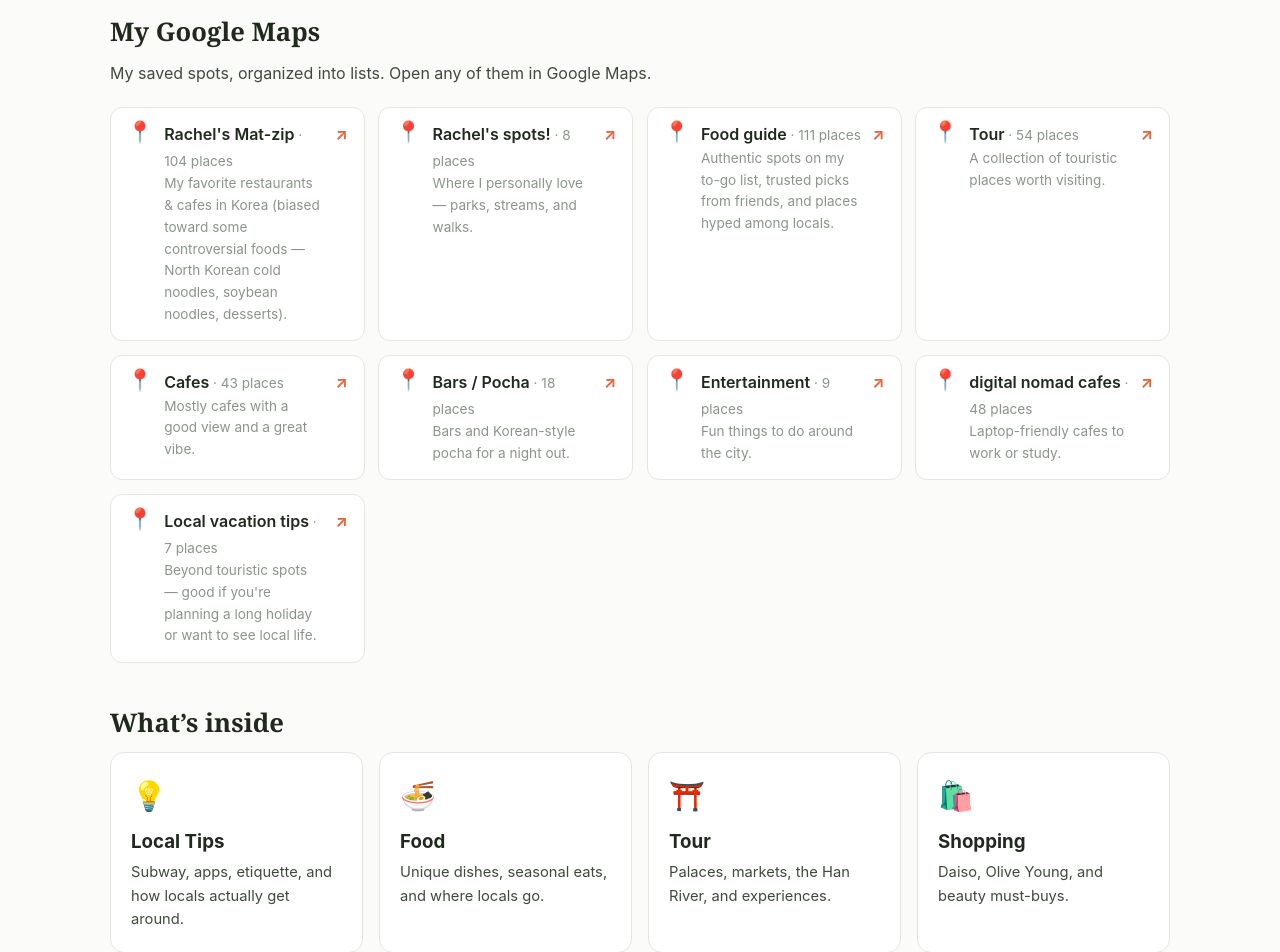
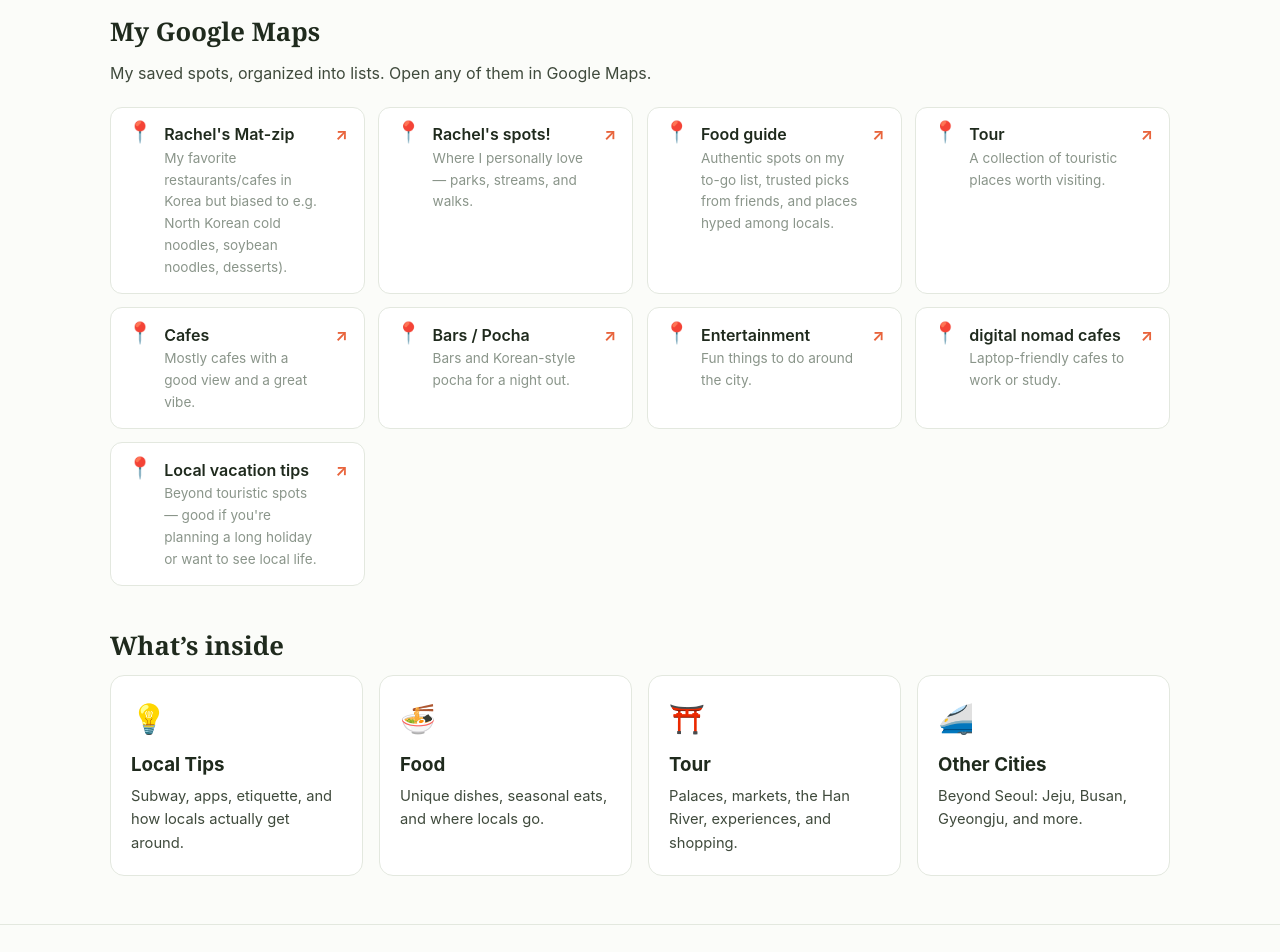
Before and after one commit to rachelse/rachel-korea-guide, a React (Vite) app: page / in a window 1280 px wide. Shown: the part 1160-2112 px from the top of the page. Built offline with nearby package versions, Linux system fonts and the light colour scheme.

Commit message:
Removed counts for google maps and moved shopping section to tour

```diff
--- a/src/App.tsx
+++ b/src/App.tsx
@@ -4,7 +4,6 @@
 import Tips from './pages/Tips'
 import Food from './pages/Food'
 import Tour from './pages/Tour'
-import Shopping from './pages/Shopping'
 import Cities from './pages/Cities'
 
 export default function App() {
@@ -15,7 +14,6 @@
         <Route path="tips" element={<Tips />} />
         <Route path="food" element={<Food />} />
         <Route path="tour" element={<Tour />} />
-        <Route path="shopping" element={<Shopping />} />
         <Route path="cities" element={<Cities />} />
       </Route>
     </Routes>
--- a/src/components/NavBar.tsx
+++ b/src/components/NavBar.tsx
@@ -6,7 +6,6 @@
   { to: '/tips', label: 'Tips' },
   { to: '/food', label: 'Food' },
   { to: '/tour', label: 'Tour' },
-  { to: '/shopping', label: 'Shopping' },
   { to: '/cities', label: 'Other Cities' },
 ]
 
--- a/src/data/maps.ts
+++ b/src/data/maps.ts
@@ -4,62 +4,52 @@
   label: string
   url: string
   note?: string
-  count?: number
 }
 
 export const mapLinks: MapLink[] = [
   {
     label: "Rachel's Mat-zip",
     url: 'https://maps.app.goo.gl/Lwo6nBQTaSRk2ugf8',
-    count: 104,
-    note: 'My favorite restaurants & cafes in Korea (biased toward some controversial foods — North Korean cold noodles, soybean noodles, desserts).',
+    note: 'My favorite restaurants/cafes in Korea but biased to e.g. North Korean cold noodles, soybean noodles, desserts).',
   },
   {
     label: "Rachel's spots!",
     url: 'https://maps.app.goo.gl/yGQgVwiCEKGSuLJt7',
-    count: 8,
     note: 'Where I personally love — parks, streams, and walks.',
   },
   {
     label: 'Food guide',
     url: 'https://maps.app.goo.gl/PgqZaqe8ym7KGodq8',
-    count: 111,
     note: 'Authentic spots on my to-go list, trusted picks from friends, and places hyped among locals.',
   },
   {
     label: 'Tour',
     url: 'https://maps.app.goo.gl/AwjDMaFLEfj9WFPR7',
-    count: 54,
     note: 'A collection of touristic places worth visiting.',
   },
   {
     label: 'Cafes',
     url: 'https://maps.app.goo.gl/YNCdhrTsEjwZGFNQ6',
-    count: 43,
     note: 'Mostly cafes with a good view and a great vibe.',
   },
   {
     label: 'Bars / Pocha',
     url: 'https://maps.app.goo.gl/u5DKncgQknbBH3Te8',
-    count: 18,
     note: 'Bars and Korean-style pocha for a night out.',
   },
   {
     label: 'Entertainment',
     url: 'https://maps.app.goo.gl/RCzCCUjGJb1FwLVa7',
-    count: 9,
     note: 'Fun things to do around the city.',
   },
     {
     label: 'digital nomad cafes',
     url: 'https://maps.app.goo.gl/nCuBGVJcQH2czvKt6',
-    count: 48,
     note: 'Laptop-friendly cafes to work or study.',
   },
   {
     label: 'Local vacation tips',
     url: 'https://maps.app.goo.gl/dADaH9MSt3Qfr9zt9',
-    count: 7,
     note: "Beyond touristic spots — good if you're planning a long holiday or want to see local life.",
   },
 ]
--- a/src/data/shopping.ts
+++ /dev/null
@@ -1,19 +0,0 @@
-import type { ContentNote } from './types'
-
-export const shopping: ContentNote[] = [
-  {
-    title: 'Daiso (다이소)',
-    body:
-      'You will find a store on practically every other street. "Daiso" sounds like "다 있어" (they have everything) in Korean — and they nearly do. Super cheap (1,000–5,000 won), covering more than 70% of everyday household items.',
-  },
-  {
-    title: 'Olive Young (올리브영)',
-    body:
-      'The go-to Korean skincare and beauty drugstore. It is so dominant that Sephora withdrew from Korea. Most products are high quality — ask me for specific recommendations.',
-  },
-  {
-    title: 'Beauty devices',
-    body:
-      'Home beauty/skincare devices are popular. You can get a big discount by buying from an online duty-free shop.',
-  },
-]
--- a/src/data/tour.ts
+++ b/src/data/tour.ts
@@ -62,4 +62,24 @@
       { title: 'Korean medicine clinic (한의원)', body: 'Try traditional Korean medicine and acupuncture.' },
     ],
   },
+  {
+    heading: 'Shopping',
+    items: [
+      {
+        title: 'Daiso (다이소)',
+        body:
+          'You will find a store on practically every other street. "Daiso" sounds like "다 있어" (they have everything) in Korean — and they nearly do. Super cheap (1,000–5,000 won), covering more than 70% of everyday household items.',
+      },
+      {
+        title: 'Olive Young (올리브영)',
+        body:
+          'The go-to Korean skincare and beauty drugstore. It is so dominant that Sephora withdrew from Korea. Most products are high quality — ask me for specific recommendations.',
+      },
+      {
+        title: 'Beauty devices',
+        body:
+          'Home beauty/skincare devices are popular. You can get a big discount by buying from an online duty-free shop.',
+      },
+    ],
+  },
 ]
--- a/src/pages/Home.tsx
+++ b/src/pages/Home.tsx
@@ -5,8 +5,7 @@
 const sections = [
   { to: '/tips', emoji: '💡', title: 'Local Tips', desc: 'Subway, apps, etiquette, and how locals actually get around.' },
   { to: '/food', emoji: '🍜', title: 'Food', desc: 'Unique dishes, seasonal eats, and where locals go.' },
-  { to: '/tour', emoji: '⛩️', title: 'Tour', desc: 'Palaces, markets, the Han River, and experiences.' },
-  { to: '/shopping', emoji: '🛍️', title: 'Shopping', desc: 'Daiso, Olive Young, and beauty must-buys.' },
+  { to: '/tour', emoji: '⛩️', title: 'Tour', desc: 'Palaces, markets, the Han River, experiences, and shopping.' },
   { to: '/cities', emoji: '🚄', title: 'Other Cities', desc: 'Beyond Seoul: Jeju, Busan, Gyeongju, and more.' },
 ]
 
@@ -49,7 +48,6 @@
               <span className="map-link-body">
                 <span className="map-link-label">
                   {m.label}
-                  {m.count != null && <span className="map-link-count"> · {m.count} places</span>}
                 </span>
                 {m.note && <span className="map-link-note">{m.note}</span>}
               </span>
--- a/src/pages/Shopping.tsx
+++ /dev/null
@@ -1,19 +0,0 @@
-import PageHeader from '../components/PageHeader'
-import NoteCard from '../components/NoteCard'
-import { shopping } from '../data/shopping'
-
-export default function Shopping() {
-  return (
-    <div className="page">
-      <PageHeader
-        title="Shopping"
-        subtitle="Where to find everyday goods, skincare, and beauty deals."
-      />
-      <div className="note-grid">
-        {shopping.map((item) => (
-          <NoteCard key={item.title} note={item} />
-        ))}
-      </div>
-    </div>
-  )
-}
--- a/src/pages/Tour.tsx
+++ b/src/pages/Tour.tsx
@@ -7,7 +7,7 @@
     <div className="page">
       <PageHeader
         title="Tour"
-        subtitle="Palaces, markets, the Han River, and uniquely Korean experiences."
+        subtitle="Palaces, markets, the Han River, uniquely Korean experiences, and where to shop."
       />
       {tourGroups.map((group) => (
         <section key={group.heading} className="content-group">
```
Also changed, not shown: 1 other file (tests, documents, lock files or other folders).
